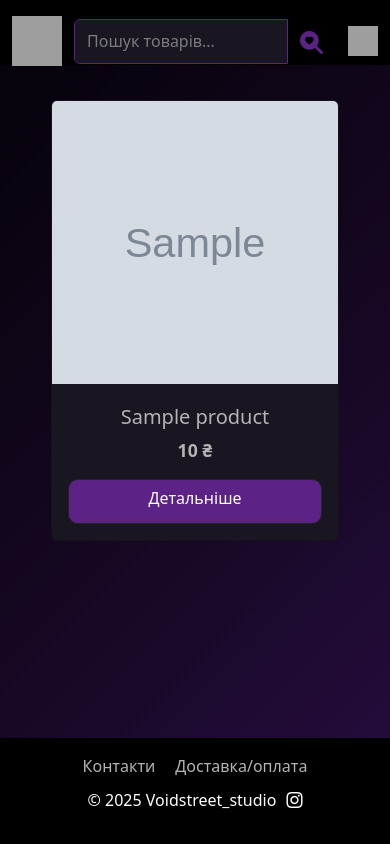
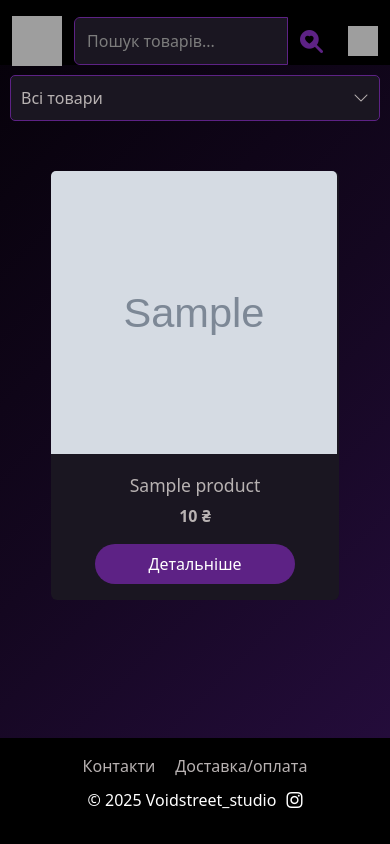
Before and after one commit to argx4/VoidStreetShop-Python-Django-, a Django app: template product/templates/catalog.html in a window 390 px wide. Run offline with Django 3.2, Linux system fonts and the light colour scheme; the template is opened without the code that fills it: most values are stand-ins (such as "Sample title", 1, 10 or a date in 2020); grey boxes marked "Sample" are stand-in pictures; grey boxes are pictures that could not be loaded.

Commit message:
добавлена сортировка по категориям

```diff
--- a/product/templates/catalog.html
+++ b/product/templates/catalog.html
@@ -34,10 +34,53 @@
   </nav>
 
   <main>
+    <div class="content-wrapper">
+      <!-- Category Sidebar for Desktop -->
+      <div class="category-sidebar">
+        <h5 class="category-title">Категорії</h5>
+        <div class="category-list">
+          <a href="{% url 'catalog_view' %}" class="category-item {% if not category_id %}active{% endif %}">
+            Всі товари
+          </a>
+          {% for category in categories %}
+          <a href="{% url 'catalog_view' %}?category={{ category.id }}" class="category-item {% if category_id == category.id|stringformat:'s' %}active{% endif %}">
+            {{ category.name }}
+          </a>
+          {% endfor %}
+        </div>
+      </div>
+
+      <!-- Category Dropdown for Mobile -->
+      <div class="category-dropdown">
+        <button class="category-dropdown-btn" onclick="toggleDropdown(event)">
+          {% if category_id %}
+            {% for category in categories %}
+              {% if category_id == category.id|stringformat:'s' %}
+                {{ category.name }}
+              {% endif %}
+            {% endfor %}
+          {% else %}
+            Всі товари
+          {% endif %}
+          <i class="bi bi-chevron-down"></i>
+        </button>
+        <div class="category-dropdown-content" id="categoryDropdown">
+          <a href="{% url 'catalog_view' %}" class="category-dropdown-item {% if not category_id %}active{% endif %}">
+            Всі товари
+          </a>
+          {% for category in categories %}
+          <a href="{% url 'catalog_view' %}?category={{ category.id }}" class="category-dropdown-item {% if category_id == category.id|stringformat:'s' %}active{% endif %}">
+            {{ category.name }}
+          </a>
+          {% endfor %}
+        </div>
+      </div>
+
+      <!-- Products Grid -->
       <div class="card-container">
         {% for Product in catalog %}
-  <div class="card" style="width: 18rem;">
-    <img src="{{ Product.image.url }}" class="card-img-top" alt="..." style="height: 283px; width: 286px; ">
+        <div class="card">
+          <img src="{{ Product.image.url }}" class="card-img-top" alt="...">
           <center>
             <div class="card-body">
               <h5 class="card-title">{{ Product.name }}</h5>
@@ -49,7 +92,9 @@
         </div>
         {% endfor %}
       </div>
+    </div>
   </main>
+
   <footer>
     <p style="display: flex; align-items: center; justify-content: center; gap: 20px; margin-bottom: 10px;">
       <a class="nav-link" href="{% url 'contact_view' %}" style="padding: 0; margin: 0; color: rgb(184, 178, 178);">Контакти</a>
@@ -63,5 +108,20 @@
     </p>
   </footer>
   <script src="https://cdn.jsdelivr.net/npm/bootstrap@5.3.3/dist/js/bootstrap.bundle.min.js" integrity="sha384-YvpcrYf0tY3lHB60NNkmXc5s9fDVZLESaAA55NDzOxhy9GkcIdslK1eN7N6jIeHz" crossorigin="anonymous"></script>
+  <script>
+    function toggleDropdown(event) {
+      event.preventDefault();
+      const dropdown = document.getElementById('categoryDropdown');
+      dropdown.classList.toggle('show');
+
+      // Close dropdown when clicking outside
+      document.addEventListener('click', function closeDropdown(e) {
+        if (!e.target.closest('.category-dropdown')) {
+          dropdown.classList.remove('show');
+          document.removeEventListener('click', closeDropdown);
+        }
+      });
+    }
+  </script>
 </body>
 </html>
--- a/product/views.py
+++ b/product/views.py
@@ -7,14 +7,19 @@ from django.core.mail import send_mail
 def catalog(request):
     products = Product.objects.all()
     search_query = request.GET.get('search', '')
+    category_id = request.GET.get('category', '')
 
     if search_query:
         products = products.filter(name__icontains=search_query)
+
+    if category_id:
+        products = products.filter(category_id=category_id)
 
     context = {
         'title': 'Voidstreet_studio',
         'catalog': products,
         'categories': ProductCategory.objects.all(),
+        'category_id': category_id,
     }
     return render(request, 'catalog.html', context)
 
--- a/static/css/catalog.css
+++ b/static/css/catalog.css
@@ -138,172 +138,243 @@ footer {
   margin: 0 5px;
 }
 
-.card-container {
+.content-wrapper {
   display: flex;
-  flex-wrap: wrap;
+  padding: 20px;
+  gap: 20px;
 }
 
-.card-container .card {
+.category-sidebar {
+  width: 250px;
   background-color: #1a1621;
+  border-radius: 10px;
+  padding: 20px;
+  height: fit-content;
+}
+
+.category-title {
+  color: rgb(184, 178, 178);
+  margin-bottom: 15px;
+  font-size: 1.2rem;
+}
+
+.category-list {
+  display: flex;
+  flex-direction: column;
+  gap: 10px;
+}
+
+.category-item {
+  color: rgb(184, 178, 178);
+  text-decoration: none;
+  padding: 8px 12px;
+  border-radius: 5px;
+  transition: background-color 0.2s ease;
+}
+
+.category-item:hover {
+  background-color: #5d2285;
+  color: white;
+}
+
+.category-item.active {
+  background-color: #5d2285;
+  color: white;
+}
+
+.category-dropdown {
+  display: none;
+  margin-bottom: 20px;
+  position: relative;
+}
+
+.category-dropdown-btn {
+  background-color: #1a1621;
+  border: 1px solid #5d2285;
+  color: rgb(184, 178, 178);
+  width: 100%;
+  max-width: 400px;
+  margin: 0 auto;
+  padding: 10px;
+  border-radius: 5px;
+  cursor: pointer;
+  display: flex;
+  justify-content: space-between;
+  align-items: center;
+}
+
+.category-dropdown-content {
+  display: none;
+  position: absolute;
+  top: 100%;
+  left: 50%;
+  transform: translateX(-50%);
+  background-color: #1a1621;
+  width: 100%;
+  max-width: 400px;
+  border: 1px solid #5d2285;
+  border-radius: 5px;
+  margin-top: 5px;
+  z-index: 1000;
+}
+
+.category-dropdown-content.show {
+  display: block;
+}
+
+.category-dropdown-item {
+  color: rgb(184, 178, 178);
+  padding: 10px;
+  text-decoration: none;
+  display: block;
+  text-align: center;
+  transition: background-color 0.2s ease;
+}
+
+.category-dropdown-item:hover {
+  background-color: #5d2285;
+  color: white;
+}
+
+.category-dropdown-item.active {
+  background-color: #5d2285;
+  color: white;
+}
+
+.card {
+  background-color: #1a1621 !important;
   color: rgb(184, 178, 178);
   gap: 5px;
   margin: 10px;
   margin-left: 150px;
   margin-right: -90px;
+  width: 18rem;
   transition: transform 0.2s ease-in-out;
+  border: none !important;
 }
 
-.card:hover{
+.card:hover {
   transform: scale(1.02);
   box-shadow: 0 4px 10px rgba(232, 9, 248, 0.1);
 }
 
-.btn.btn-dark{
+.card img {
+  width: 286px !important;
+  height: 283px !important;
+  object-fit: cover;
+}
+
+.card-body {
+  padding: 1rem;
+}
+
+.card-title {
+  color: rgb(184, 178, 178) !important;
+  margin-bottom: 0.75rem;
+  font-size: 1.1rem;
+}
+
+.card-text {
+  color: rgb(184, 178, 178) !important;
+  margin-bottom: 1rem;
+}
+
+.btn.btn-dark {
   background-color: #5d2285;
   width: 200px;
+  border: none;
   border-radius: 20px;
-  transition: background-color 0.3s ease;
+  transition: all 0.3s ease;
+  padding: 8px 0;
 }
 
-.btn.btn-dark:active{
+.btn.btn-dark:hover {
+  background-color: #7d2eb3;
+  transform: translateY(-2px);
+}
+
+.btn.btn-dark:active {
   transform: scale(0.95);
 }
 
-.cart-icon {
-    width: 25px;
-    height: 25px;
-    stroke: white;
-    stroke-width: 2;
-    fill: none;
+.card-container {
+  display: flex;
+  flex-wrap: wrap;
+  gap: 20px;
+  justify-content: flex-start;
+  flex: 1;
 }
 
-.cart-counter {
-    position: absolute;
-    top: 0;
-    right: 0;
-    background-color: #ff4444;
-    color: white;
-    border-radius: 50%;
-    width: 20px;
-    height: 20px;
-    display: flex;
-    align-items: center;
-    justify-content: center;
-    font-size: 12px;
-    font-family: Arial, sans-serif;
-    font-weight: bold;
-}
-
-/* каталог под телефон */
-
-@media (max-width: 480px) {
+/* Медиа-запросы для адаптивности */
+@media (max-width: 1200px) {
   .card-container {
-    gap: 20px;
-    padding: 10px;
-    display: flex;
     justify-content: center;
   }
 
-  .card-container .card {
-    width: 100%;
-    max-width: 400px;
+  .card {
     margin: 10px;
-    margin-left: 10px;
-    margin-right: 10px;
+    width: 18rem;
   }
 
   .card img {
-    width: 100%;
-    height: auto;
+    width: 286px !important;
+    height: 283px !important;
+  }
+}
+
+@media (max-width: 992px) {
+  .content-wrapper {
+    flex-direction: column;
   }
 
-  .card-body {
-    text-align: center;
-    font-size: 1.2rem;
+  .category-sidebar {
+    display: none;
   }
 
-  .btn.btn-dark {
-    width: 100%;
-    height: 50px;
-    font-size: 1.1rem;
-    border-radius: 12px;
+  .category-dropdown {
+    display: block;
+  }
+
+  .card {
+    margin: 10px;
   }
 }
 
 @media (max-width: 768px) {
-  .card-container {
-    gap: 25px;
-    padding: 15px;
-    display: flex;
-    justify-content: center;
-  }
-
-  .card-container .card {
-    width: 95%;
-    max-width: 450px;
+  .card {
+    width: 18rem;
     margin: 10px;
-    margin-left: 10px;
-    margin-right: 10px;
   }
 
   .card img {
-    width: 100%;
-    height: auto;
+    width: 286px !important;
+    height: 283px !important;
   }
 
-  .card-body {
-    text-align: center;
-    font-size: 1.1rem;
+  .content-wrapper {
+    padding: 10px;
   }
 
   .btn.btn-dark {
-    width: 100%;
-    height: 45px;
-    font-size: 1rem;
-    border-radius: 10px;
+    width: 200px;
+  }
+
+  .card-container {
+    justify-content: center;
   }
 }
 
-@media (max-width: 1000px) {
-  .card-container {
-    gap: 30px;
-    padding: 20px;
-    display: flex;
-    justify-content: center;
-  }
-
-  .card-container .card {
-    width: 90%;
-    max-width: 500px;
-    margin: 10px;
-    margin-left: 10px;
-    margin-right: 10px;
+@media (max-width: 576px) {
+  .card {
+    width: 18rem;
+    margin: 10px auto;
   }
 
   .card img {
-    width: 100%;
-    height: auto;
-  }
-
-  .btn.btn-search {
-    font-size: 1rem;
-    height: 45px;
+    width: 286px !important;
+    height: 283px !important;
   }
 }
-
-@media (max-width: 1200px) {
-  .card-container {
-    gap: 35px;
-    padding: 25px;
-  }
-
-  .card {
-    width: 80%;
-    max-width: 600px;
-  }
-}
-
-/* конец для каталога  */
 
 /* Стили для полос прокрутки */
 ::-webkit-scrollbar {
```
Lines whose indentation alone changed are shown as unchanged.
